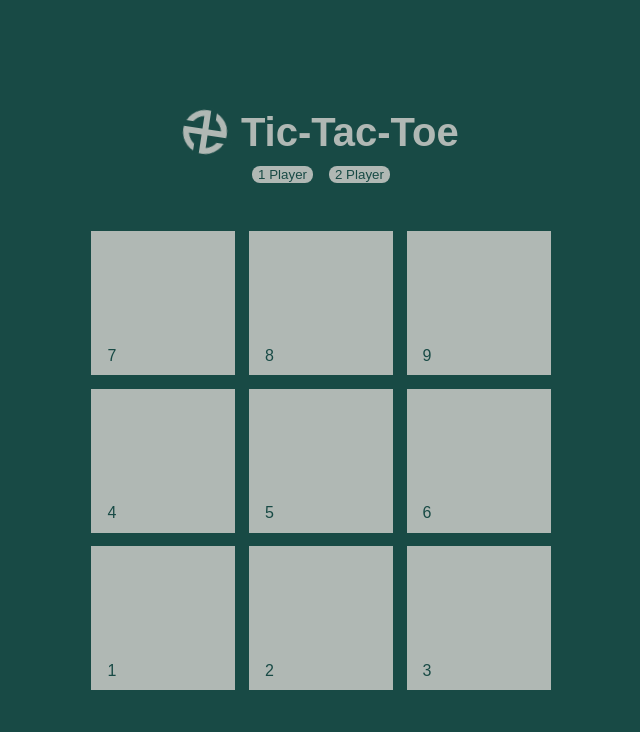
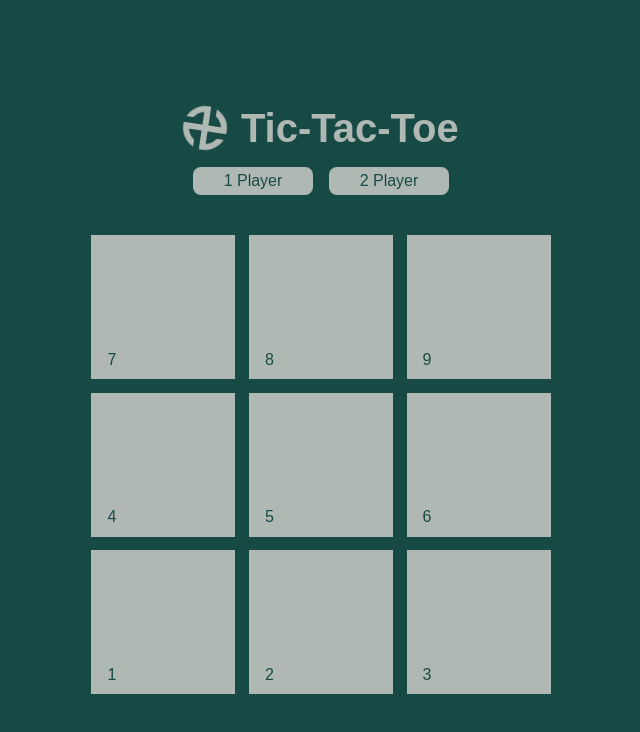
Before and after one commit to mitinull/tic-tac-toe-react, a React (Create React App) app: page / in a window 1280 px wide. Shown: the top 732 px of the page, without its empty margins (319-959 px from the left). Built offline with nearby package versions, Linux system fonts and the light colour scheme.

Commit message:
change buttons style

```diff
--- a/package.json
+++ b/package.json
@@ -8,7 +8,7 @@
     "@testing-library/user-event": "^13.5.0",
     "react": "^18.2.0",
     "react-dom": "^18.2.0",
-    "react-scripts": "5.0.1",
+    "react-scripts": "^5.0.1",
     "web-vitals": "^2.1.4"
   },
   "scripts": {
--- a/src/App.css
+++ b/src/App.css
@@ -114,7 +114,7 @@
   flex-direction: column;
   align-items: center;
   justify-content: center;
-  font-size: calc(10px + 2vmin);
+  font-size: 2vmin;
   color: #b0b8b4;
 }
 
@@ -124,9 +124,12 @@
 
 .but {
   background-color: #b0b8b4;
+  height: 3.5vmin;
+  width: 15vmin;
+  font-size: 2vmin;
   color: #184A45;
   border: 0;
-  margin: 1vmin;
+  margin: 2vmin 1vmin 0vmin 1vmin;
   border-radius: 1vmin;
 }
 
```
Also changed, not shown: 1 other file (tests, documents, lock files or other folders).
